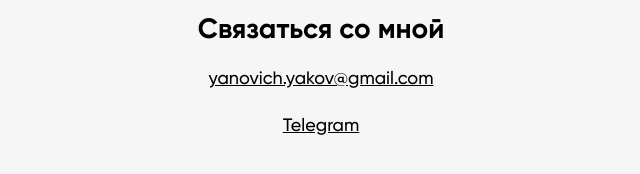
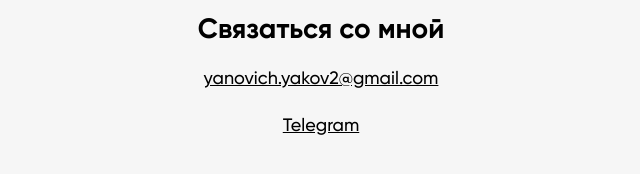
Before and after one commit to ReSpix/resume, a plain HTML site: page index.html in a window 1280 px wide. Shown: the part 3824-3998 px from the top of the page, 319-959 px from the left. Drawn offline with Linux system fonts and the light colour scheme; a web font is replaced by a local one.

Commit message:
Исправлена опечатка

```diff
--- a/index.html
+++ b/index.html
@@ -102,7 +102,7 @@
     <div class="container gray">
         <div class="wrapper align-center p-margin">
             <h2>Связаться со мной</h2>
-            <p><a href="mailto:yanovich.yakov2@gmail.com">yanovich.yakov@gmail.com</a></p>
+            <p><a href="mailto:yanovich.yakov2@gmail.com">yanovich.yakov2@gmail.com</a></p>
             <p><a href="https://t.me/respix">Telegram</a></p>
         </div>
     </div>
```
